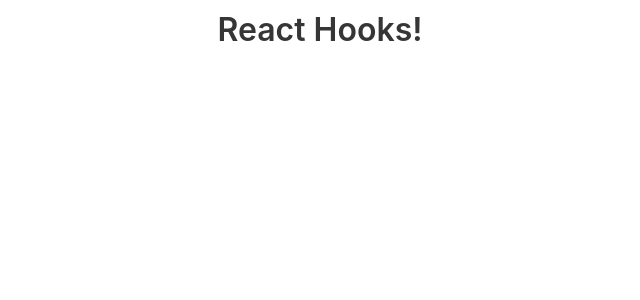
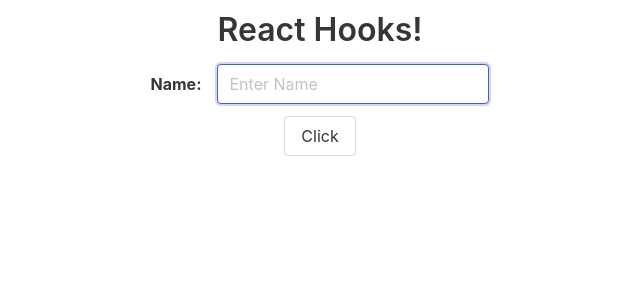
Before and after one commit to crypto-hynd/react-hooks, a React (Create React App) app: page / in a window 1280 px wide. Shown: the top 300 px of the page, without its empty margins (320-960 px from the left). Built offline with nearby package versions, Linux system fonts and the light colour scheme.

Commit message:
- useRef hook completely done.

```diff
--- a/src/App.js
+++ b/src/App.js
@@ -1,12 +1,26 @@
 import './App.css';
+import Input from "./Input";
+import {useRef} from "react";
 
 function App() {
+  const inputRef = useRef();
+  const handleDisplayInputValue = () => {
+    alert(`The input stores: ${inputRef.current.value}`)
+  }
+
   return (
     <div className="App content">
       <div className={'container'}>
         <div className={'column is-8 is-offset-2'}>
           <h1>React Hooks!</h1>
-          {/*  Components will go here */}
+          <Input
+            ref={inputRef}
+            label={'Name'}
+            type="text"
+            placeholder={'Enter Name'}
+          />
+          <br/>
+          <button className={'button has-text-centered'} onClick={handleDisplayInputValue}>Click</button>
         </div>
       </div>
     </div>
--- /dev/null
+++ b/src/Input.js
@@ -0,0 +1,25 @@
+import {forwardRef, useEffect} from "react";
+
+const Input = forwardRef((
+  {label, color, value, type, size, placeholder, isError, onChange, ...props}, ref) => {
+  useEffect(() => {
+    ref.current.focus();
+  }, [ref]);
+
+  return(
+    <div className={'field is-inline-flex is-align-items-baseline'}>
+      <label className={'label is-inline mr-4'}>{label}:</label>
+      <input
+        ref={ref}
+        value={value}
+        className={`input ${color} ${size} ${isError && 'is-danger'}`}
+        type={type}
+        placeholder={placeholder}
+        onChange={onChange}
+        {...props}
+      />
+    </div>
+  );
+});
+
+export default Input;
```
